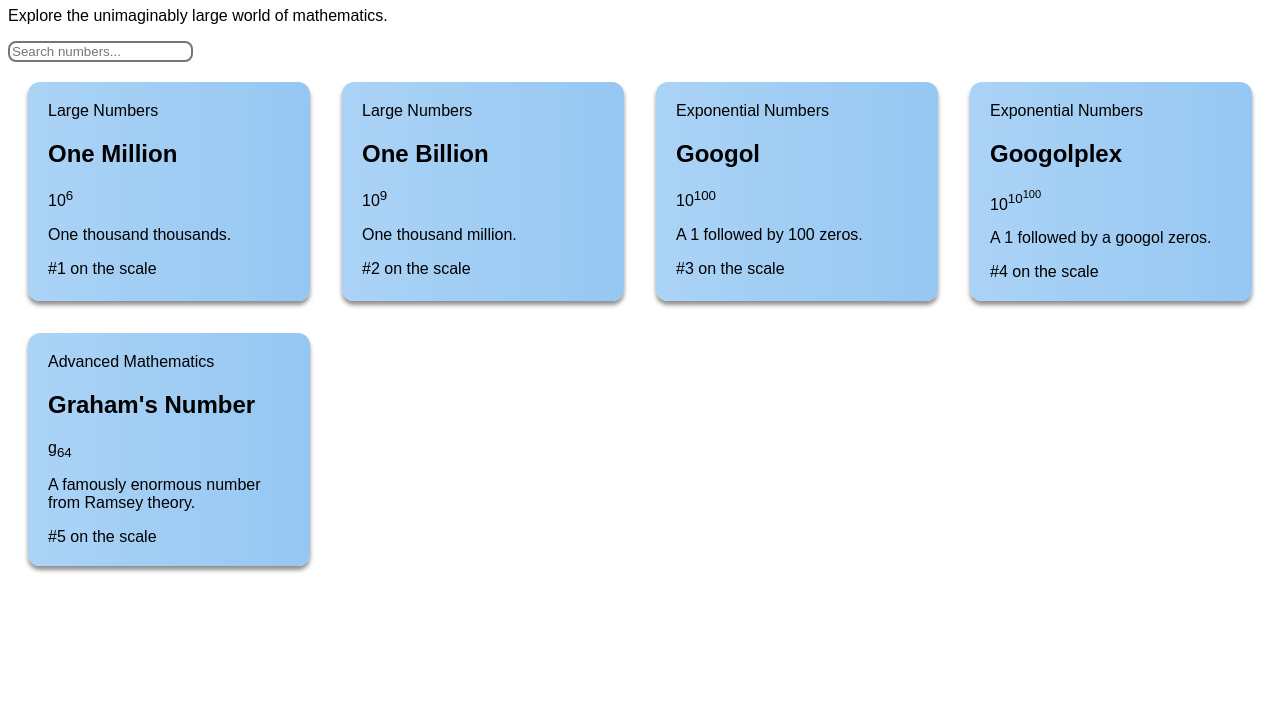
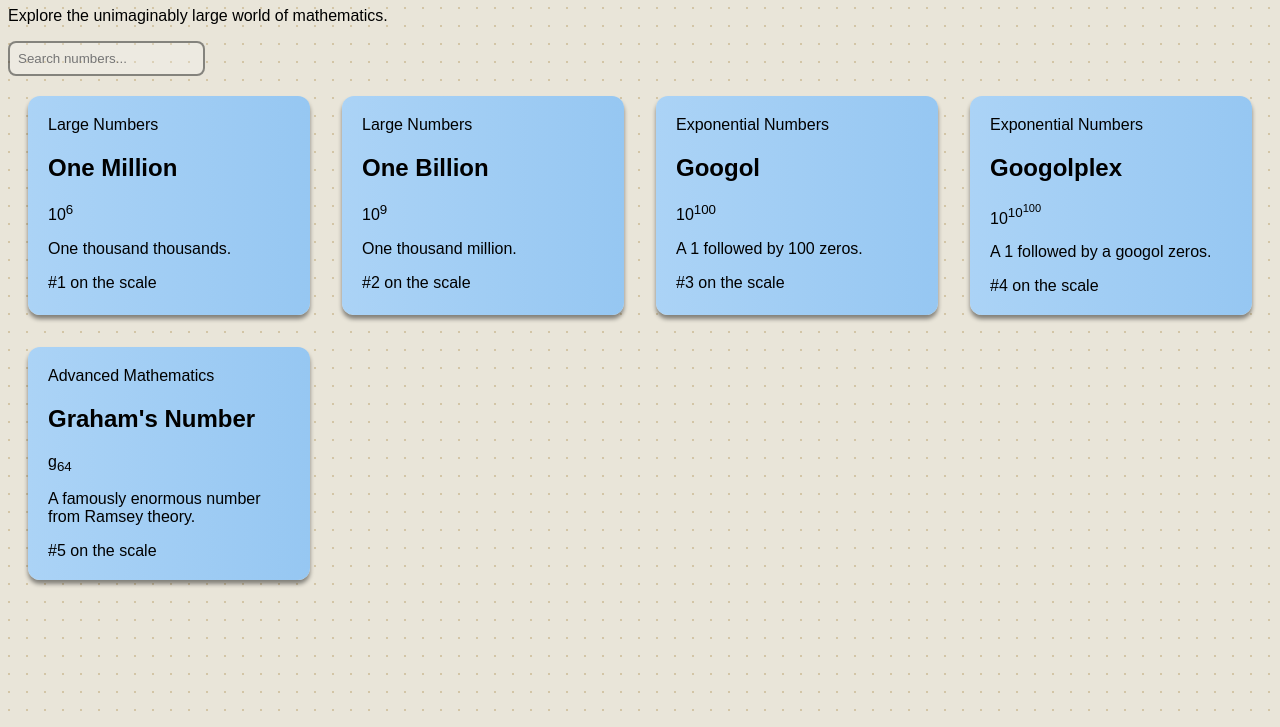
Before and after one commit to GAMEKING1407/My-Cool-Mini-Projects, a plain HTML site: page scale/scale.html in a window 1280 px wide. Shown: the part 73-800 px from the top of the page. Drawn offline with Linux system fonts and the light colour scheme.

Commit message:
sorry but we are sorry but we are

```diff
--- a/scale/style.css
+++ b/scale/style.css
@@ -1,5 +1,8 @@
 body {
     font-family: Arial, Helvetica, sans-serif;
+    background-color: #e9e5d9;
+    background-image: radial-gradient(#d3c5a6 0.8px, transparent 0.8px);
+    background-size: 18px 18px;
 }
 
 .number-container {
@@ -21,4 +24,6 @@ body {
     border-style: solid;
     border-radius: 0.5rem;
     background-color: #ffffff35;
+    border-color: #00000071;
+    padding: 0.5rem;
 }
```
